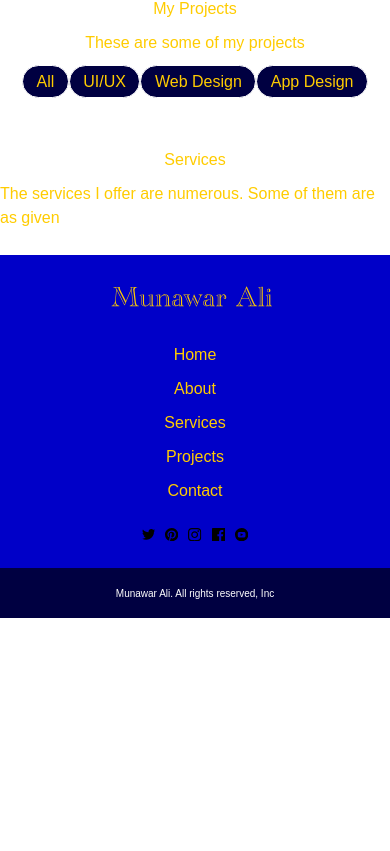
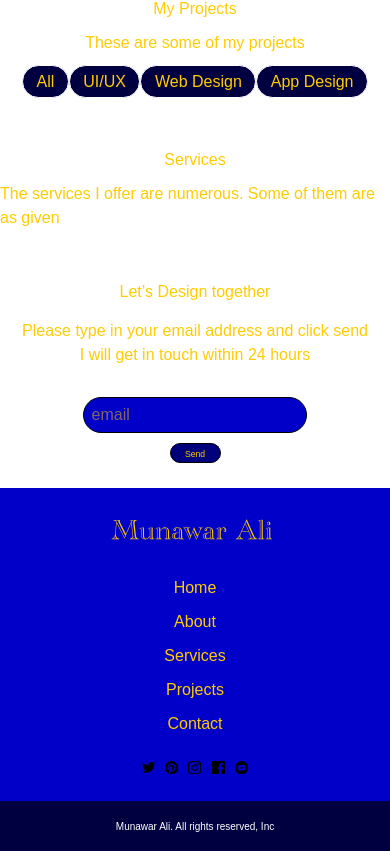
Before and after one commit to Webmav/my-portfolio, a React (Vite) app: page / in a window 390 px wide. Shown: the part 984-1835 px from the top of the page. Before the commit the page ends 1602 px from the top, so only its background shows below. Built offline with nearby package versions, Linux system fonts and the light colour scheme; a web font is replaced by a local one.

Commit message:
Added contact component as Figma design in small screens.

```diff
--- a/src/components/Contact.jsx
+++ b/src/components/Contact.jsx
@@ -1,14 +1,17 @@
 export default function Contact() {
     return(
-        <>
+        <div className="grid justify-items-center py-[25px] md:py-[50px] ">
             <h1>Let’s Design together </h1>
 
-            <p>Please type in your email address and click send
-                I will get in touch within 24 hours</p>
+            <p className="mbs-[15px] md:mbs-[30px] ">Please type in your email address and click send </p>
+            <p> I will get in touch within 24 hours</p>
 
-            <input type="email" placeholder="email" />
-
-            <button>Send</button>
-        </>
+            <div className="flex justify-center items-center max-md:flex-col mbs-[30px] md:mbs-[50px] md:gap-[25px] ">
+                <input className="border border-black rounded-[100vw] min-w-[205px] h-[36px] py-[10px] px-[7.5px] bg-accent-400 hover:bg-accent-900" type="email" name="email" placeholder="email" />
+                <button className="border border-black rounded-[100vw] w-[51px] md:w-[75px] h-[20px] md:h-[30px] max-md:mbs-[10px] bg-[var(--clr-button)] hover:bg-accent-900 hover:text-primary-50">
+                    <p className="flex justify-center items-center px-[15px] md:px-[23px] py-[3.5px] md:py-[5.5px] fs-225 md:fs-350">Send</p>
+                </button>
+            </div>
+        </div>
     )
 }
--- a/src/index.css
+++ b/src/index.css
@@ -21,8 +21,10 @@
     --clr-neutral-900: rgb(0, 0, 0);
 
     --fs-100: ;
-    --fs-200: ;
+    --fs-200: .5rem;
+    --fs-225: .541rem;
     --fs-300: ;
+    --fs-350: .875rem;
     --fs-400: 1rem;
     --fs-450: 1rem;
     --fs-500: 1.5rem;
@@ -58,12 +60,12 @@ Text sizes
 
 15
 14
-13
+
 12.5
 11.33
 10.5
 10
-8.67
+
 6.5
 5
 
@@ -127,6 +129,13 @@ footer#copyright {
     font-size: var(--fs-hero);
 }
 
+.fs-350 {
+    font-size: var(--fs-350);
+}
+.fs-225 {
+    font-size: var(--fs-225);
+}
+
 .md\:fs-md-hero {
     font-size: var(--fs-md-hero);
 }
--- a/src/pages/HomePage.jsx
+++ b/src/pages/HomePage.jsx
@@ -11,8 +11,7 @@ export default function HomePage() {
             <AboutMe />
             <Projects />
             <Services />
-            {/*
-            <Contact /> */}
+            <Contact />
         </>
     )
 }
```
